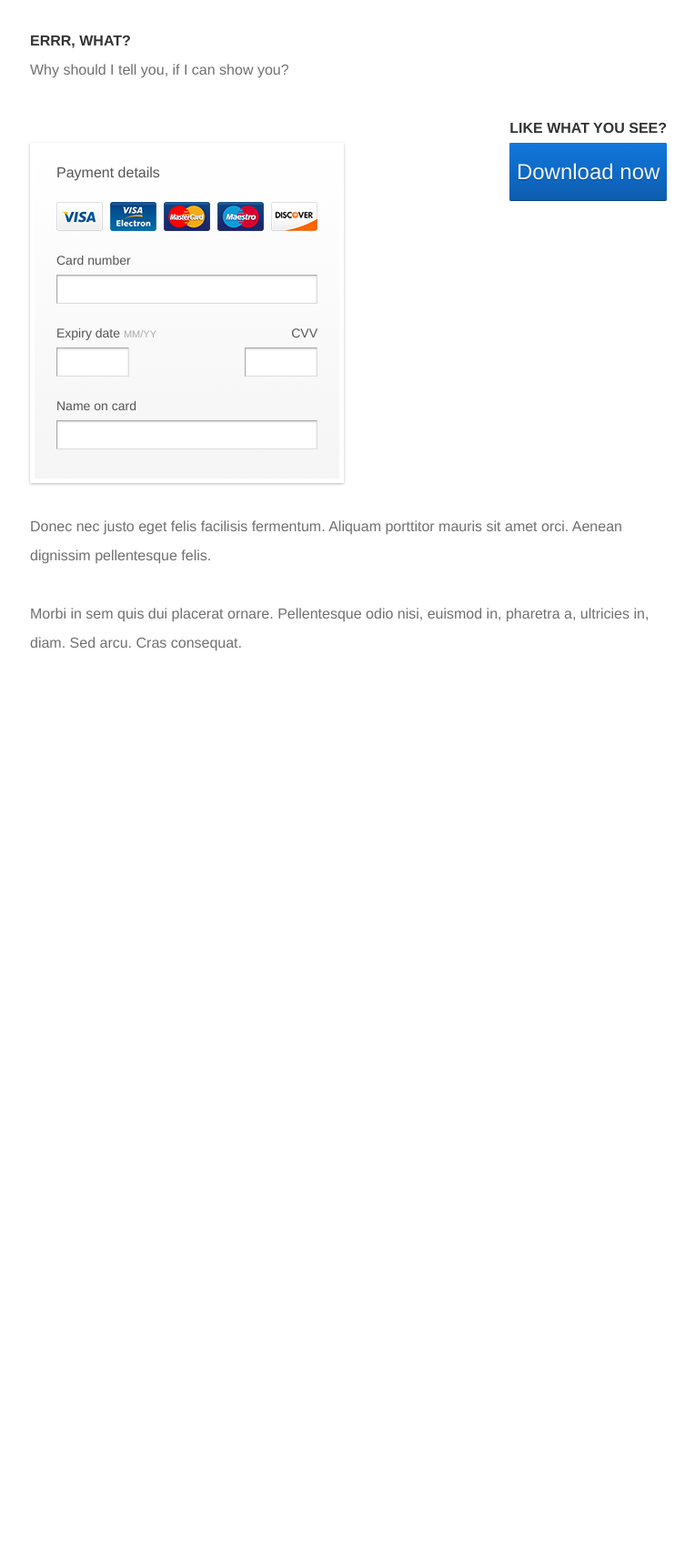
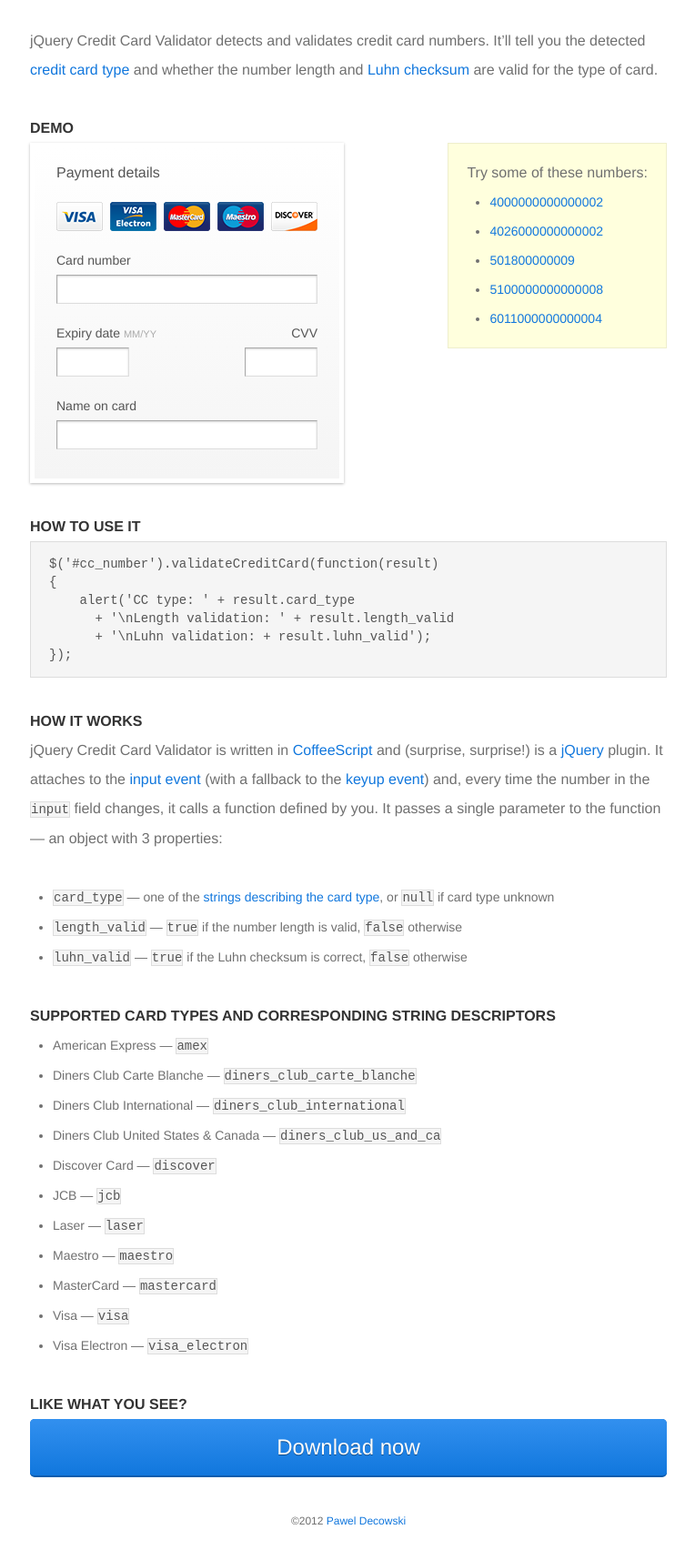
Before and after one commit to PawelDecowski/jquery-creditcardvalidator, a plain HTML site: page index.html in a window 1280 px wide. Shown: the part 147-1862 px from the top of the page at 91% size, without its empty margins (257-1021 px from the left). Before the commit the page ends 918 px from the top, so only its background shows below. Drawn offline with nearby package versions, Linux system fonts and the light colour scheme.

Commit message:
Demo page styling

```diff
--- a/demo.coffee
+++ b/demo.coffee
@@ -1,4 +1,10 @@
 $ ->
+    $('.demo .numbers li').wrapInner('<a href="#"></a>').click( (e) ->
+        e.preventDefault()
+        $('#card_number').val($(@).text()).trigger('input')
+
+    )
+
     $('.vertical.maestro').hide().css opacity: 0 ;
     $('#card_number').validateCreditCard (result) ->
         if not result.card_type?
--- a/demo.js
+++ b/demo.js
@@ -1,6 +1,10 @@
 (function() {
 
   $(function() {
+    $('.demo .numbers li').wrapInner('<a href="#"></a>').click(function(e) {
+      e.preventDefault();
+      return $('#card_number').val($(this).text()).trigger('input');
+    });
     $('.vertical.maestro').hide().css({
       opacity: 0
     });
--- a/demo.less
+++ b/demo.less
@@ -50,18 +50,37 @@ a {
     text-decoration: none;
 }
 
-.button {
-    .gradient(@button-color, darken(@button-color, 10%));
-    .border-radius(2px);
+a:hover {
+    border-bottom: 1px solid @link-color;
+}
+
+a.button {
+    .gradient(lighten(@button-color, 10%), @button-color);
+    .border-radius(5px);
 
     background-color: darken(@button-color, 5%);
-    color: lighten(@button-color, 50%);
+    color: lighten(@button-color, 55%);
     display: block;
-    border-bottom: 1px solid darken(@button-color, 20%);
+    border-bottom: 2px solid darken(@button-color, 10%);
     font-size: 24px;
-    line-height: @line-height * 2 - 1px;
+    line-height: @line-height * 2 - 2px;
+    padding: 0 30px;
     text-align: center;
-    text-shadow: 0 1px darken(@button-color, 20%);
+    text-shadow: 0 1px rgba(0,0,0,0.4);
+
+    &:hover {
+        .gradient(lighten(@button-color, 15%), lighten(@button-color, 5%));
+
+        border-bottom-color: darken(@button-color, 5%);
+        color: lighten(@button-color, 60%);
+    }
+
+    &:active {
+        .box-shadow(inset 0 1px 5px rgba(0,0,0,.4));
+
+        border-bottom: none;
+        margin-top: 2px;
+    }
 }
 
 h1 {
@@ -83,8 +102,53 @@ h3 {
     text-transform: uppercase;
 }
 
-article p {
+p {
     color: #707070;
+    margin-bottom: @line-height;
+}
+
+.list {
+    color: #707070;
+    font-size: 14px;
+    list-style: disc;
+    margin-bottom: @line-height;
+    margin-left: 25px;
+}
+
+code {
+    background-color: #f5f5f5;
+    border: 1px solid #ddd;
+    color: #555;
+    font-family: monospace;
+    font-size: 14px;
+}
+
+pre {
+    code {
+        display: block;
+        line-height: 20px;
+        overflow: scroll;
+        padding: @line-height / 2 - 2px 20px;
+    }
+}
+
+.demo .numbers {
+    background-color: #ffd;
+    border: 1px solid #eec;
+    margin-bottom: @line-height;
+    padding: @line-height / 2 20px;
+}
+
+.demo .numbers p {
+    margin-bottom: 0;
+}
+
+.demo .numbers .list {
+    margin-bottom: 0;
+}
+
+.example {
+    clear: both;
     margin-bottom: @line-height;
 }
 
@@ -108,7 +172,7 @@ article p {
         margin-right: 0;
     }
 
-    .visa-electron {
+    .visa_electron {
         background-position: 204px 0;
     }
 
@@ -128,7 +192,7 @@ article p {
         background-position: 0 32px;
     }
 
-    .visa-electron.off {
+    .visa_electron.off {
         background-position: 204px 32px;
     }
 
@@ -151,7 +215,7 @@ form {
 
     background-color: #f8f8f8;
     border: 5px solid #fff;
-    margin: @line-height auto;
+    margin: 0 auto @line-height;
     padding: 12px 24px 24px;
     width: 287px;
 
@@ -229,6 +293,23 @@ form {
     }
 }
 
+.footer {
+    font-size: 12px;
+    text-align: center;
+}
+
+@media screen and (max-width: 767px) {
+    .demo .numbers ul {
+        margin-left: 0;
+        overflow: hidden;
+
+        li {
+            float: left;
+            margin-left: 24px;
+        }
+    }
+}
+
 @media screen and (min-width: 768px) {
     body {
         margin: 0;
@@ -241,14 +322,14 @@ form {
 
     form {
         float: left;
-        margin: @line-height 0;
+        margin: 0 0 @line-height;
     }
 
-    article {
-        clear: both;
+    .demo .numbers {
+        float: right;
     }
 
     .download {
-        float: right;
+        clear: both;
     }
 }
--- a/index.html
+++ b/index.html
@@ -2,7 +2,7 @@
 <html lang="en-GB">
 <head>
     <meta charset="UTF-8">
-    <title>jQuery Credit Card Validator Demo</title>
+    <title>jQuery Credit Card Validator &mdash; Pawel Decowski</title>
 
     <link rel="stylesheet" href="demo.css">
 
@@ -15,10 +15,24 @@
         <h1>jQuery Credit Card Validator</h1>
         <h2>by <a href="http://twitter.com/PawelDecowski">@PawelDecowski</a></h2>
 
-        <article>
-            <h3>Errr, what?</h3>
-            <p>Why should I tell you, if I can show you?</p>
-        </article>
+        <p>jQuery Credit Card Validator <em>detects and validates</em> credit card numbers. It&rsquo;ll
+           tell you the detected <a href="#supported_card_types">credit card type</a> and whether the number
+           length and <a href="http://en.wikipedia.org/wiki/Luhn_algorithm">Luhn checksum</a> are valid for the type of card.</p>
+
+        <div class="demo">
+            <h3>Demo</h3>
+
+            <div class="numbers">
+                <p>Try some of these numbers:</p>
+
+                <ul class="list">
+                    <li>4000000000000002</li>
+                    <li>4026000000000002</li>
+                    <li>501800000009</li>
+                    <li>5100000000000008</li>
+                    <li>6011000000000004</li>
+                </ul>
+            </div>
 
             <form>
                 <h2>Payment details</h2>
@@ -27,7 +41,7 @@
                     <li>
                         <ul class="cards">
                             <li class="visa">Visa</li>
-                        <li class="visa-electron">Visa Electron</li>
+                            <li class="visa_electron">Visa Electron</li>
                             <li class="mastercard">MasterCard</li>
                             <li class="maestro">Maestro</li>
                             <li class="discover">Discover</li>
@@ -74,18 +88,59 @@
                     </li>
                 </ul>
             </form>
+        </div>
 
-        <section class="download">
+        <div class="example">
+            <h3>How to use it</h3>
+
+            <pre><code>$('#cc_number').validateCreditCard(function(result)
+{
+    alert('CC type: ' + result.card_type
+      + '\nLength validation: ' + result.length_valid
+      + '\nLuhn validation: + result.luhn_valid');
+});</code></pre>
+        </div>
+
+        <h3>How it works</h3>
+
+        <p>jQuery Credit Card Validator is written in <a href="http://www.coffeescript.org/">CoffeeScript</a>
+            and (surprise, surprise!) is a <a href="http://jquery.com/">jQuery</a> plugin. It attaches to the
+            <a href="https://developer.mozilla.org/en/DOM/DOM_event_reference/input">input event</a> (with a fallback
+            to the <a href="https://developer.mozilla.org/en/DOM/DOM_event_reference">keyup event</a>) and, every time
+            the number in the <code>input</code> field changes, it calls a function defined by you. It passes a single
+            parameter to the function &mdash; an object with 3 properties:</p>
+
+        <ul class="list">
+            <li><code>card_type</code> &mdash; one of the <a href="#supported_card_types">strings describing the card type</a>, or <code>null</code> if card type unknown</li>
+            <li><code>length_valid</code> &mdash; <code>true</code> if the number length is valid, <code>false</code> otherwise</li>
+            <li><code>luhn_valid</code> &mdash; <code>true</code> if the Luhn checksum is correct, <code>false</code> otherwise</li>
+        </ul>
+
+        <h3 id="supported_card_types">Supported card types and corresponding string descriptors</h3>
+
+        <ul class="list">
+            <li>American Express &mdash; <code>amex</code></li>
+            <li>Diners Club Carte Blanche &mdash; <code>diners_club_carte_blanche</code></li>
+            <li>Diners Club International &mdash; <code>diners_club_international</code></li>
+            <li>Diners Club United States &amp; Canada &mdash; <code>diners_club_us_and_ca</code></li>
+            <li>Discover Card &mdash; <code>discover</code></li>
+            <li>JCB &mdash; <code>jcb</code></li>
+            <li>Laser &mdash; <code>laser</code></li>
+            <li>Maestro &mdash; <code>maestro</code></li>
+            <li>MasterCard &mdash; <code>mastercard</code></li>
+            <li>Visa &mdash; <code>visa</code></li>
+            <li>Visa Electron &mdash; <code>visa_electron</code></li>
+        </ul>
+
+        <div class="download">
             <h3>Like what you see?</h3>
 
             <p><a class="button" href="https://github.com/PawelDecowski/jQuery-CreditCardValidator/zipball/master">Download now</a></p>
-        </section>
+        </div>
 
-        <article>
-            <p>Donec nec justo eget felis facilisis fermentum. Aliquam porttitor mauris sit amet orci. Aenean dignissim pellentesque felis.</p>
-
-            <p>Morbi in sem quis dui placerat ornare. Pellentesque odio nisi, euismod in, pharetra a, ultricies in, diam. Sed arcu. Cras consequat.</p>
-        </article>
+        <div class="footer">
+            <p>&copy;2012 <a href="http://twitter.com/PawelDecowski">Pawel Decowski</a></p>
+        </p>
     </div>
 </body>
 </html>
```
Also changed, not shown: demo.css, jquery.creditCardValidator.js. Lines whose indentation alone changed are shown as unchanged.
